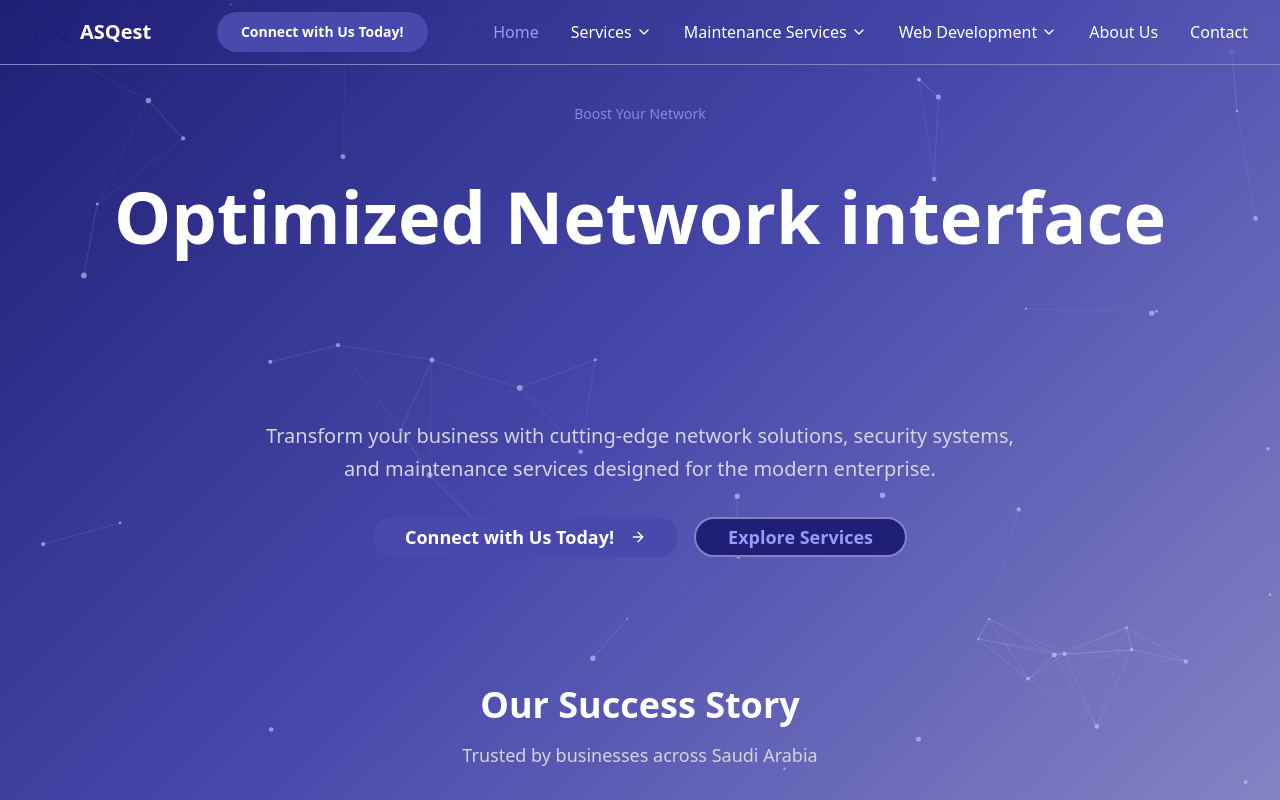
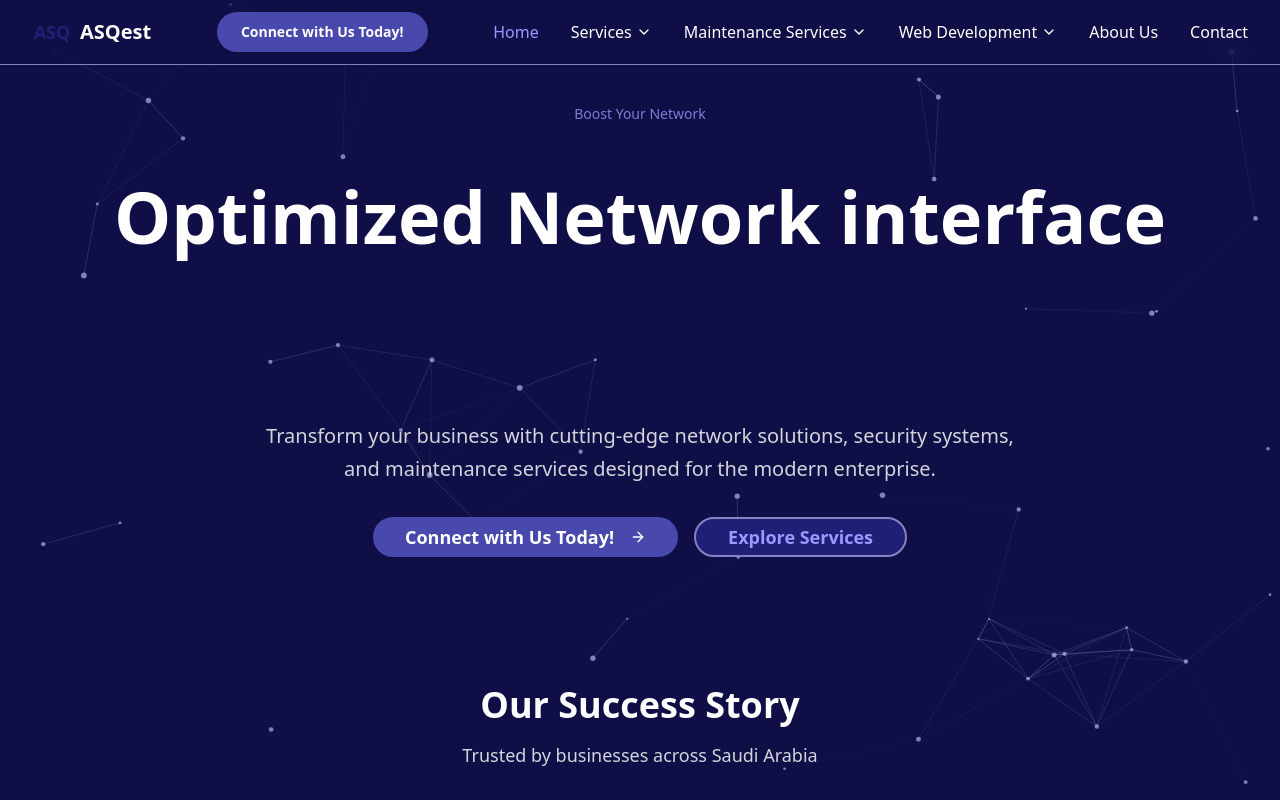
Before and after one commit to Irudium-GS/asqest-web-genesis, a React (Vite) app: page / in a window 1280 px wide. Shown: the top 800 px of the page. Built offline with nearby package versions, Linux system fonts and the light colour scheme.

Commit message:
Remove gradient background
Use the specified color #0F0E46 for the background.

```diff
--- a/src/components/NetworkBackground.tsx
+++ b/src/components/NetworkBackground.tsx
@@ -87,7 +87,7 @@ const NetworkBackground = () => {
     <canvas
       ref={canvasRef}
       className="fixed inset-0 pointer-events-none z-0"
-      style={{ background: 'linear-gradient(135deg, hsl(240 58% 29%) 0%, hsl(240 41% 48%) 50%, hsl(240 35% 64%) 100%)' }}
+      style={{ backgroundColor: '#0F0E46' }}
     />
   );
 };
```
